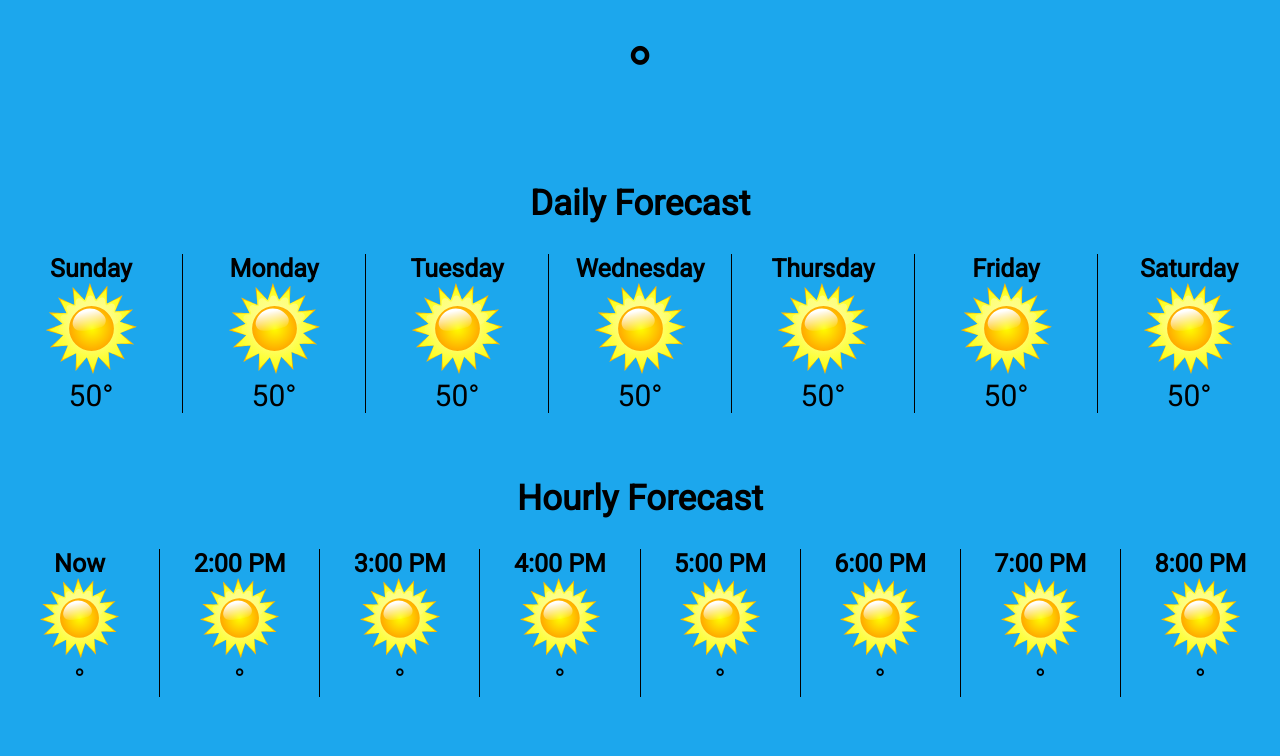
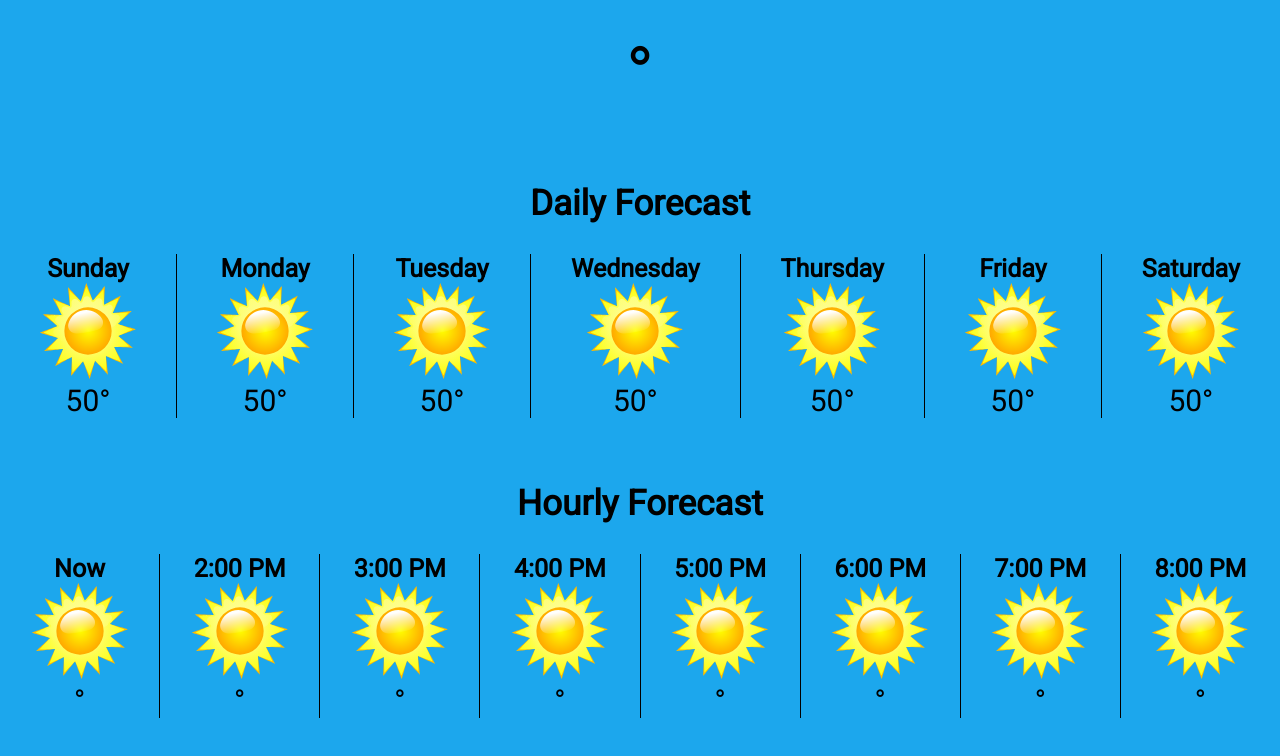
Before and after one commit to 500EJ/weather, a plain HTML site: page index.html in a window 1280 px wide. Drawn offline with Linux system fonts and the light colour scheme; no server answers.

Commit message:
Center borders

```diff
--- a/index.html
+++ b/index.html
@@ -24,37 +24,37 @@
                 <img src="img/sun.svg" alt="sun" class="condition-img">
                 <p>50&deg;</p>
             </div>
-
+            <div class="border"></div>
             <div id="monday" class="day">
                 <h3 class="section-title">Monday</h3>
                 <img src="img/sun.svg" alt="sun" class="condition-img">
                 <p>50&deg;</p>
             </div>
-
+            <div class="border"></div>
             <div id="tuesday" class="day">
                 <h3 class="section-title">Tuesday</h3>
                 <img src="img/sun.svg" alt="sun" class="condition-img">
                 <p>50&deg;</p>
             </div>
-
+            <div class="border"></div>
             <div id="wednesday" class="day">
                 <h3 class="section-title">Wednesday</h3>
                 <img src="img/sun.svg" alt="sun" class="condition-img">
                 <p>50&deg;</p>
             </div>
-
+            <div class="border"></div>
             <div id="thursday" class="day">
                 <h3 class="section-title">Thursday</h3>
                 <img src="img/sun.svg" alt="sun" class="condition-img">
                 <p>50&deg;</p>
             </div>
-
+            <div class="border"></div>
             <div id="friday" class="day">
                 <h3 class="section-title">Friday</h3>
                 <img src="img/sun.svg" alt="sun" class="condition-img">
                 <p>50&deg;</p>
             </div>
-
+            <div class="border"></div>
             <div id="saturday" class="day">
                 <h3 class="section-title">Saturday</h3>
                 <img src="img/sun.svg" alt="sun" class="condition-img">
@@ -69,43 +69,43 @@
                 <img src="img/sun.svg" alt="sun" class="condition-img">
                 <p class="temperature">&deg;</p>
             </div>
-
+            <div class="border"></div>
             <div class="hour">
                 <h3 class="section-title">2:00 PM</h3>
                 <img src="img/sun.svg" alt="sun" class="condition-img">
                 <p class="temperature">&deg;</p>
             </div>
-
+            <div class="border"></div>
             <div class="hour">
                 <h3 class="section-title">3:00 PM</h3>
                 <img src="img/sun.svg" alt="sun" class="condition-img">
                 <p class="temperature">&deg;</p>
             </div>
-
+            <div class="border"></div>
             <div class="hour">
                 <h3 class="section-title">4:00 PM</h3>
                 <img src="img/sun.svg" alt="sun" class="condition-img">
                 <p class="temperature">&deg;</p>
             </div>
-
+            <div class="border"></div>
             <div class="hour">
                 <h3 class="section-title">5:00 PM</h3>
                 <img src="img/sun.svg" alt="sun" class="condition-img">
                 <p class="temperature">&deg;</p>
             </div>
-
+            <div class="border"></div>
             <div class="hour">
                 <h3 class="section-title">6:00 PM</h3>
                 <img src="img/sun.svg" alt="sun" class="condition-img">
                 <p class="temperature">&deg;</p>
             </div>
-
+            <div class="border"></div>
             <div class="hour">
                 <h3 class="section-title">7:00 PM</h3>
                 <img src="img/sun.svg" alt="sun" class="condition-img">
                 <p class="temperature">&deg;</p>
             </div>
-
+            <div class="border"></div>
             <div class="hour">
                 <h3 class="section-title">8:00 PM</h3>
                 <img src="img/sun.svg" alt="sun" class="condition-img">
--- a/script.js
+++ b/script.js
@@ -1,7 +1,7 @@
 let GRIDPOINTS_DAY_URL;
 let GRIDPOINTS_HOURLY_URL;
 
-function getForecastURL(callback) {
+function getForecastURL() {
   let latitude = 40.7863;
   let longitude = -74.3301;
   const POINTS_URL = `https://api.weather.gov/points/${latitude},${longitude}`;
@@ -17,7 +17,7 @@ function getForecastURL(callback) {
       let center = processedResponse.properties.gridId;
       GRIDPOINTS_DAY_URL = `https://api.weather.gov/gridpoints/${center}/${gridX},${gridY}/forecast`;
       GRIDPOINTS_HOURLY_URL = `https://api.weather.gov/gridpoints/${center}/${gridX},${gridY}/forecast/hourly`;
-      callback();
+      setTemperatures();
     });
 }
 
@@ -40,4 +40,4 @@ function setTemperatures() {
     });
 }
 
-getForecastURL(setTemperatures);
+getForecastURL();
--- a/style.css
+++ b/style.css
@@ -49,20 +49,12 @@ main {
     margin-bottom: 65px;
 }
 
-.day {
-    border-left: 1px solid black;
-}
-
-.day:first-child {
-    border: none;
-}
-
 .day p {
     font-size: 30px;
 }
 
 .condition-img {
-    width: 50%;
+    width: 6em;
 }
 
 #hourly {
@@ -71,14 +63,11 @@ main {
     margin-bottom: 65px;
 }
 
-.hour {
-    border-left: 1px solid black;
-}
-
-.hour:first-child {
-    border: none;
-}
-
 .hour p {
     font-size: 30px;
 }
+
+.border {
+    width: 1px;
+    background-color: black;
+}
```
